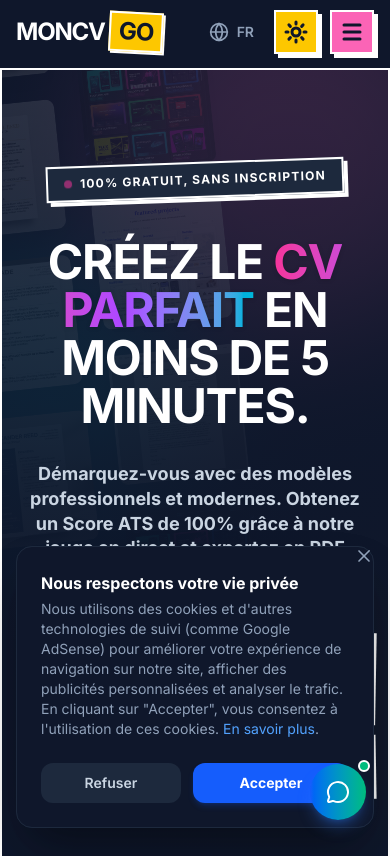
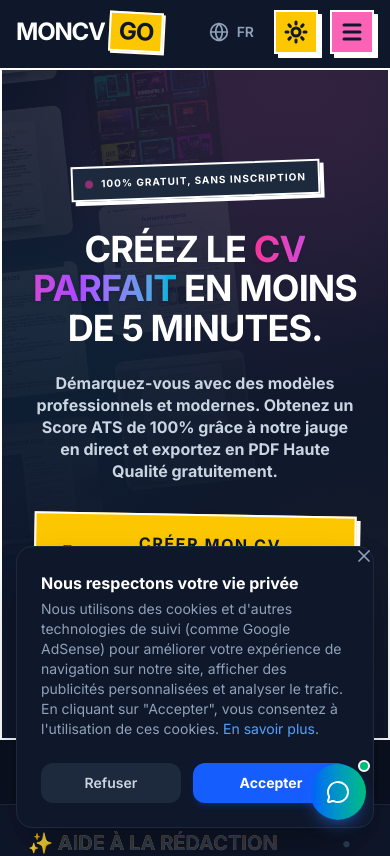
Before and after one commit to dovaphonedz-jpg/mon-cv-go, a React (Vite) app: page / in a window 390 px wide. Shown: the top 856 px of the page. Built offline with nearby package versions, Linux system fonts and the light colour scheme; a web font is replaced by a local one.

Commit message:
Fix mobile responsive layout on homepage

```diff
--- a/src/pages/Home.jsx
+++ b/src/pages/Home.jsx
@@ -68,27 +68,27 @@ export default function Home() {
 
         <div className="max-w-5xl mx-auto px-4 sm:px-6 lg:px-8 text-center relative z-10">
           <motion.div variants={containerVariants} initial="hidden" animate="show">
-            <motion.div variants={itemVariants} className="inline-flex items-center gap-2 px-4 py-2 sm:px-5 sm:py-2 bg-white dark:bg-slate-800 brutal-border brutal-shadow text-slate-900 dark:text-white font-black text-xs sm:text-sm uppercase tracking-widest mb-10 sm:mb-14 -mt-4 sm:-mt-6 transform -rotate-2">
+            <motion.div variants={itemVariants} className="inline-flex items-center gap-2 px-3 py-2 sm:px-4 sm:py-2 bg-white dark:bg-slate-800 brutal-border brutal-shadow text-slate-900 dark:text-white font-black text-[10px] sm:text-xs md:text-sm uppercase tracking-widest mb-8 sm:mb-10 md:mb-14 -mt-2 sm:-mt-4 md:-mt-6 transform -rotate-2">
               <span className="w-2 h-2 sm:w-3 sm:h-3 rounded-full bg-pink-500 animate-pulse"></span>
               {t('home.badge')}
             </motion.div>
 
-            <motion.h1 variants={itemVariants} className="text-5xl sm:text-7xl md:text-8xl lg:text-9xl font-black text-slate-900 dark:text-white uppercase tracking-tight leading-none sm:leading-[1.0] mb-8 sm:mb-10">
-              {t('home.title_1')}<br className="hidden sm:block" />
-              <span className="text-transparent bg-clip-text bg-gradient-to-r from-pink-500 via-purple-500 to-cyan-500 drop-shadow-sm">{t('home.title_highlight')}</span> <br className="hidden sm:block" />{t('home.title_2')}
+            <motion.h1 variants={itemVariants} className="text-4xl sm:text-5xl md:text-7xl lg:text-8xl xl:text-9xl font-black text-slate-900 dark:text-white uppercase tracking-tight leading-[1.1] sm:leading-[1.0] mb-6 sm:mb-8 md:mb-10">
+              {t('home.title_1')}<br className="hidden md:block" />
+              <span className="text-transparent bg-clip-text bg-gradient-to-r from-pink-500 via-purple-500 to-cyan-500 drop-shadow-sm">{t('home.title_highlight')}</span> <br className="hidden md:block" />{t('home.title_2')}
             </motion.h1>
 
-            <motion.p variants={itemVariants} className="text-lg sm:text-2xl md:text-3xl text-slate-700 dark:text-slate-300 max-w-3xl mx-auto mb-10 sm:mb-12 font-bold leading-snug">
+            <motion.p variants={itemVariants} className="text-base sm:text-lg md:text-2xl lg:text-3xl text-slate-700 dark:text-slate-300 max-w-3xl mx-auto mb-8 sm:mb-10 md:mb-12 font-bold leading-snug px-4 sm:px-0">
               {t('home.subtitle')}
             </motion.p>
 
-            <motion.div variants={itemVariants} className="flex flex-col sm:flex-row gap-4 sm:gap-6 justify-center items-center">
-              <Link to="/create" className="w-full sm:w-auto px-8 py-4 sm:px-10 sm:py-5 bg-yellow-400 dark:bg-yellow-400 text-slate-900 font-black uppercase tracking-widest text-lg sm:text-xl brutal-border brutal-shadow transition-smooth brutal-hover brutal-active flex items-center justify-center gap-3 transform rotate-1">
-                <FilePlus2 className="w-5 h-5 sm:w-6 sm:h-6" strokeWidth={3} />
+            <motion.div variants={itemVariants} className="flex flex-col md:flex-row gap-4 md:gap-6 justify-center items-center px-4 sm:px-0">
+              <Link to="/create" className="w-full md:w-auto px-6 py-4 md:px-10 md:py-5 bg-yellow-400 dark:bg-yellow-400 text-slate-900 font-black uppercase tracking-widest text-base sm:text-lg md:text-xl brutal-border brutal-shadow transition-smooth brutal-hover brutal-active flex items-center justify-center gap-3 transform rotate-1">
+                <FilePlus2 className="w-5 h-5 md:w-6 md:h-6" strokeWidth={3} />
                 {t('home.btn_create')}
               </Link>
-              <Link to="/portfolio" className="w-full sm:w-auto px-8 py-4 sm:px-10 sm:py-5 bg-cyan-400 dark:bg-cyan-400 text-slate-900 font-black uppercase tracking-widest text-lg sm:text-xl brutal-border brutal-shadow transition-smooth brutal-hover brutal-active flex items-center justify-center gap-3 transform -rotate-1">
-                <Briefcase className="w-5 h-5 sm:w-6 sm:h-6" strokeWidth={3} />
+              <Link to="/portfolio" className="w-full md:w-auto px-6 py-4 md:px-10 md:py-5 bg-cyan-400 dark:bg-cyan-400 text-slate-900 font-black uppercase tracking-widest text-base sm:text-lg md:text-xl brutal-border brutal-shadow transition-smooth brutal-hover brutal-active flex items-center justify-center gap-3 transform -rotate-1">
+                <Briefcase className="w-5 h-5 md:w-6 md:h-6" strokeWidth={3} />
                 {t('home.btn_portfolio')}
               </Link>
             </motion.div>
```
